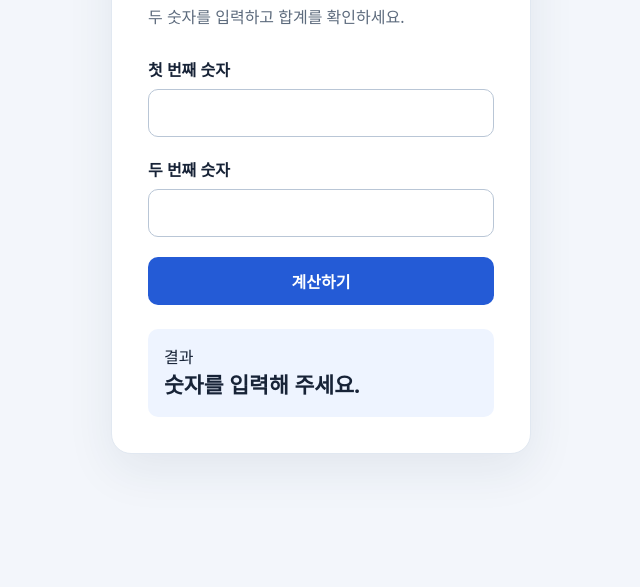
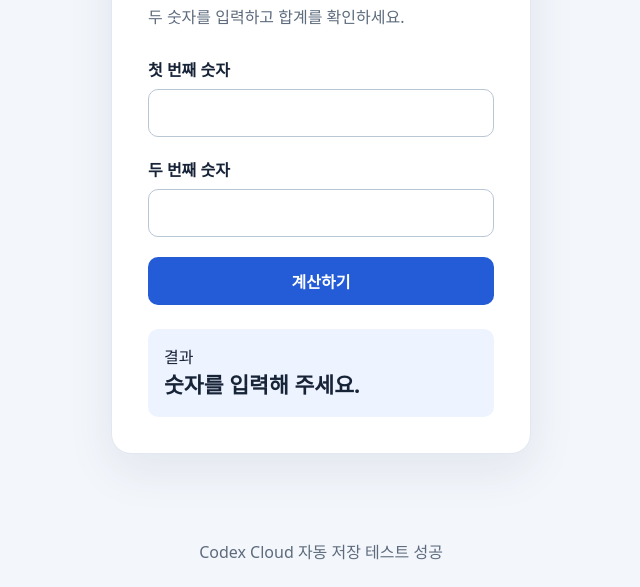
Before and after one commit to bsbingxx-oss/codex-cloud-test, a plain HTML site: page index.html in a window 1280 px wide. Shown: the part 213-800 px from the top of the page, without its empty margins (319-959 px from the left). Drawn offline with Linux system fonts and the light colour scheme.

Commit message:
Show Codex Cloud save success message

```diff
--- a/index.html
+++ b/index.html
@@ -18,11 +18,13 @@
         min-height: 100dvh;
         margin: 0;
         display: grid;
+        grid-template-rows: 1fr auto 1fr;
         place-items: center;
         padding: 24px;
       }
 
       main {
+        grid-row: 2;
         width: min(100%, 420px);
         padding: clamp(24px, 6vw, 36px);
         border: 1px solid #e1e8f1;
@@ -74,6 +76,13 @@
       }
 
       .result strong { display: block; font-size: 1.35rem; overflow-wrap: anywhere; }
+
+      footer {
+        grid-row: 3;
+        align-self: end;
+        text-align: center;
+        color: #5d6b7d;
+      }
     </style>
   </head>
   <body>
@@ -96,6 +105,7 @@
         <strong id="answer">숫자를 입력해 주세요.</strong>
       </div>
     </main>
+    <footer>Codex Cloud 자동 저장 테스트 성공</footer>
     <script>
       const form = document.querySelector("#calculator");
       const answer = document.querySelector("#answer");
```
